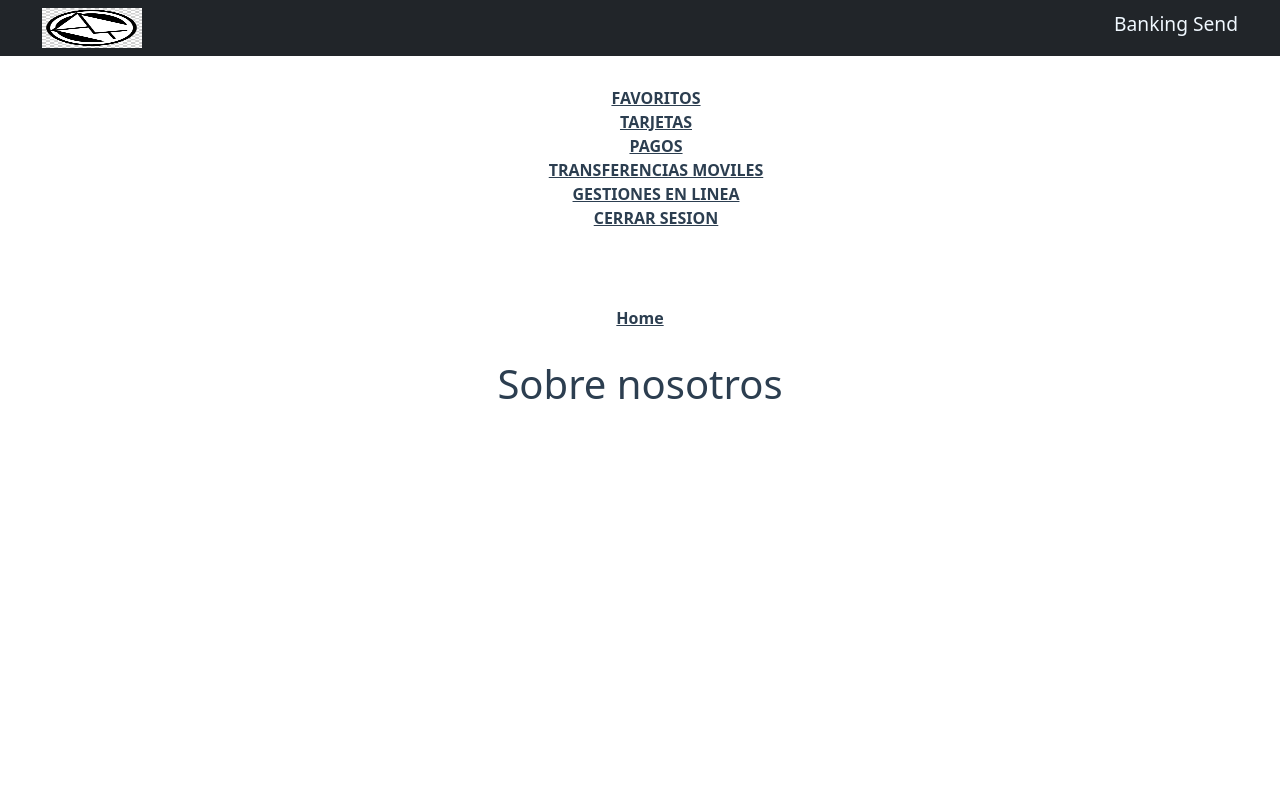
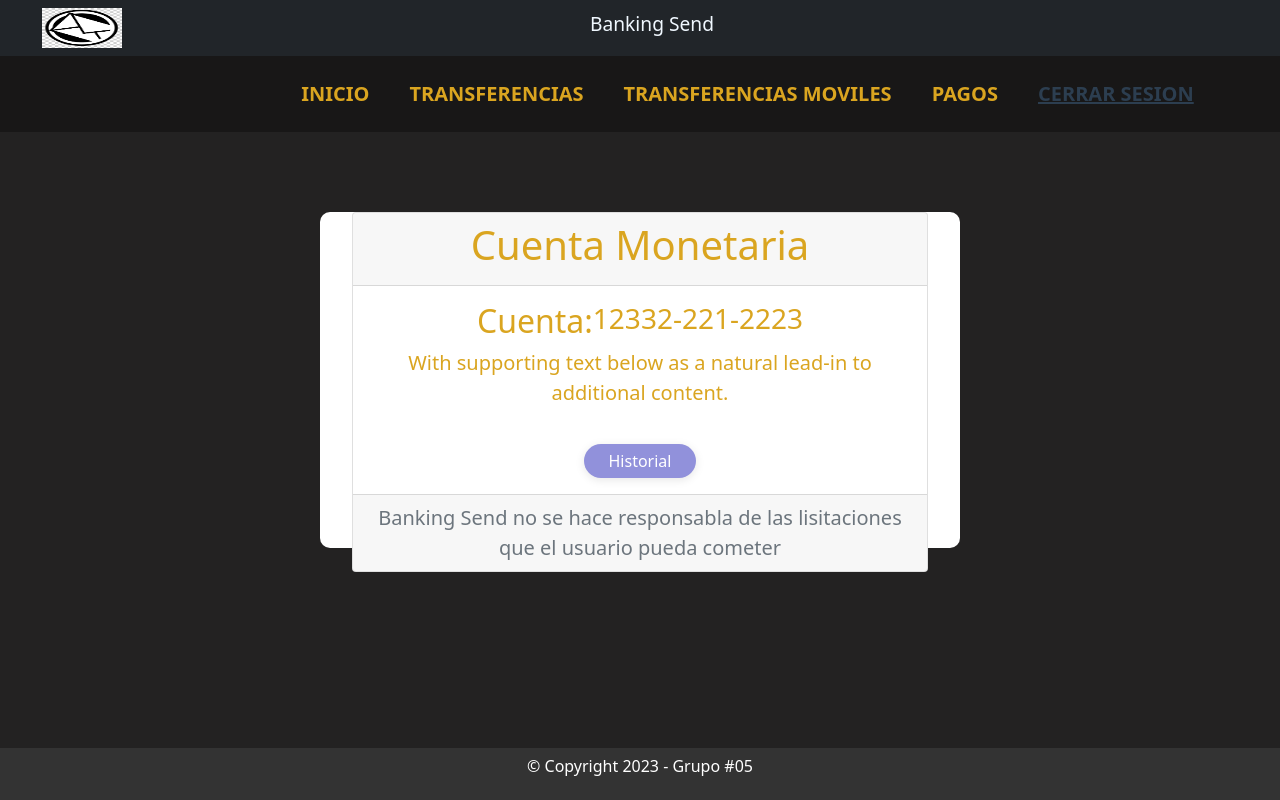
Before and after one commit to walter7f/Frontend_Banca_Virtual, a Vue app: page /about in a window 1280 px wide. Built offline with nearby package versions, Linux system fonts and the light colour scheme.

Commit message:
Diseños

```diff
--- a/src/components/About1.vue
+++ b/src/components/About1.vue
@@ -7,6 +7,7 @@
 
         <div class="cont1" >
             <h1>Inicio de Sesión</h1>
+            <div class="div">
             <form class="formas">
                 <label>
                     <i class='bx bx-envelope' ></i>
@@ -18,7 +19,7 @@
                 </label>
                 <button type="button"  class="btn-primary"><router-link to="/about">Ingresar</router-link></button>
             </form>
-
+            </div>
             <br>
         </div>
     </div>
@@ -45,6 +46,8 @@ list-style: none;
 }
 
 
+
+
 .formas label{
 display: flex;
 align-items: center;
@@ -53,10 +56,11 @@ border-radius: 20px;
 padding: 1px 10px;
 background-color: #fff;
 box-shadow: 0 2px 5px rgba(0,0,0,.1);
+
 }
 
 .formas label input{
-width: 40%;
+width: 100%;
 padding: 10px;
 background-color: #fff;
 border: none;
@@ -98,5 +102,14 @@ box-shadow: 0 2px 10px rgba(0, 0, 0, .1);
 .btn-primary input[type="submit"]:hover{
 background-color: #7a7a9a;
 }
+.div{
+	display: flex;
+	align-items: center;
+	justify-content: center;
+	width: 100%;
+	text-align: center;
+	border-top-right-radius: 20px;
+	border-bottom-right-radius: 5rem;
+}
 
 </style>
--- a/src/components/About3.vue
+++ b/src/components/About3.vue
@@ -1,24 +1,116 @@
 <template>
-    <nav><ul>
-        <li><a href="#">FAVORITOS</a></li>
-        <li><a href="#">TARJETAS</a></li>
-        <li><a href="#">PAGOS</a></li>
-        <li><a href="#">TRANSFERENCIAS MOVILES</a></li>
-        <li><a href="#">GESTIONES EN LINEA</a></li>
-        <li><a href="#">CERRAR SESION</a></li>
-    </ul></nav>
+<div class="principal">
+    <nav class="navbar navbar-light color">
+      <div class="container-fluid">
+        <a class="navbar-brand rutes" href="#">
 
-  <nav>
-    <router-link to="/">Home</router-link>
-  </nav>
-  <div class="about">
-    <h1>Sobre nosotros</h1>
-  </div>
+            <li class="item"><a @click="Inicio_1">INICIO</a></li>
+            <!--<li><a href="#">FAVORITOS</a></li>
+            <li><a href="#">TARJETAS</a></li>-->
+            <li class="item"><a @click="Transferencia_2">TRANSFERENCIAS</a></li>
+            <li class="item"><a @click="Transaccion_3">TRANSFERENCIAS MOVILES</a></li>
+            <li class="item"><a @click="Pagos_4">PAGOS</a></li>
+            <li class="item"><a href="#">CERRAR SESION</a></li>
+        </a>
+      </div>
+    </nav>
+      <div class="inicio" v-if="mov === 1">
+        <div  >
+        <Inicio/>
+        </div>
+      </div>
+
+      <div class="inicio" v-if="mov === 2">
+        <div >
+
+        <Transferencia/>
+        </div>
+      </div>
+
+      <div v-if="mov === 3">
+        <div>
+
+        <Transaccion/>
+        </div>
+      </div>
+      <div v-if="mov === 4">
+        <div>
+
+        <Pagos/>
+        </div>
+      </div>
+
+
+</div>
+<footer>
+    <p>&copy; Copyright 2023 - Grupo #05</p>
+  </footer>
 </template>
 
 
 <script>
+import Transferencia from './Transferencia.vue';
+import Transaccion from './Transaccion.vue';
+import Pagos from './Pagos.vue';
+import Inicio from './Inicio.vue';
+
 export default {
 name: 'About3',
+components: {
+    Transferencia,
+    Transaccion,
+    Pagos,
+    Inicio
+  },
+  data() {
+    return {
+      mov: 1,
+    };
+  },
+  methods: {
+    Inicio_1() {
+      this.mov = 1;
+    },
+    Transferencia_2() {
+      this.mov = 2;
+    },
+    Transaccion_3() {
+    this.mov = 3;
+    },
+    Pagos_4() {
+    this.mov = 4;
+    },
+  }
 }
 </script>
+<style>
+.principal{
+  max-width: 100%;
+  margin: 0 auto;
+  height: 91vh;
+  background: url('../assets/umg.png') center center no-repeat, rgb(35, 34, 34);
+  background-size: 100px;
+
+}
+.rutes{
+ display: flex;
+ justify-content:space-between;
+ align-items: center;
+ margin-left: 20%;
+ margin-right: 50%;
+
+}
+.item{
+ margin: 10px 20px 10px  20px;
+ color: goldenrod;
+ font-size: 20px;
+}
+.color{
+  background-color: rgb(24, 23, 23);
+}
+.inicio{
+  margin-top: 5rem;
+  justify-content: center;
+  align-items: center;
+}
+</style>
--- /dev/null
+++ b/src/components/Inicio.vue
@@ -0,0 +1,37 @@
+<template>
+<div class="container">
+    <div class="card text-center item">
+    <div class="card-header">
+           <h1>Cuenta Monetaria</h1>
+        </div>
+        <div class="card-body">
+            <div style="display: flex; justify-content: center;">
+            <h2 class="card-title">Cuenta: </h2> <h3> 12332-221-2223</h3>
+            </div>
+            <p class="card-text">With supporting text below as a natural lead-in to additional content.</p>
+            <a href="#" class="btn btn-primary">Historial</a>
+        </div>
+        <div class="card-footer text-muted">
+            Banking Send no se hace responsabla de las lisitaciones que el usuario pueda cometer
+        </div>
+    </div>
+
+</div>
+
+
+</template>
+<script>
+export default{
+    name:'Inicio'
+}
+</script>
+
+<style>
+.container{
+
+}
+.item{
+
+    margin-bottom: 10%;
+}
+</style>
--- /dev/null
+++ b/src/components/Pagos.vue
@@ -0,0 +1,10 @@
+<template>
+
+    <h1>Pagos</h1>
+
+</template>
+<script>
+export default{
+    name:'Pagos'
+}
+</script>
--- /dev/null
+++ b/src/components/Transaccion.vue
@@ -0,0 +1,10 @@
+<template>
+
+    <h1>Transacciones</h1>
+
+</template>
+<script>
+export default{
+    name:'Transacciones'
+}
+</script>
--- /dev/null
+++ b/src/components/Transferencia.vue
@@ -0,0 +1,58 @@
+<template>
+<div>
+    <div class="container">
+        <h1>Realizar Transaccion</h1>
+    <form class="row g-2" style="justify-content: center;">
+     <div class="col-md-5">
+    <label for="validationServer01" class="form-label">Cuenta a Debitar</label>
+    <input type="text" class="form-control is-valid" id="validationServer01" value="Mark" required>
+    <div class="valid-feedback">
+      Looks good!
+    </div>
+  </div>
+  <div class="col-md-5">
+    <label for="validationServer02" class="form-label">Cuenta a Creditar</label>
+    <input type="text" class="form-control is-valid" id="validationServer02" value="Otto" required>
+    <div class="valid-feedback">
+      Looks good!
+    </div>
+  </div>
+
+  <div class="col-md-5">
+    <label for="validationServer04" class="form-label">Cantidad a debitar</label>
+    <select class="form-select is-invalid" id="validationServer04" aria-describedby="validationServer04Feedback" required>
+      <option selected disabled value="">Choose...</option>
+      <option>...</option>
+    </select>
+    <div id="validationServer04Feedback" class="invalid-feedback">
+      Please select a valid state.
+    </div>
+  </div>
+  <div class="col-md-5">
+    <label for="validationServer05" class="form-label">Zip</label>
+    <input type="text" class="form-control is-invalid" id="validationServer05" aria-describedby="validationServer05Feedback" required>
+    <div id="validationServer05Feedback" class="invalid-feedback">
+      Please provide a valid zip.
+    </div>
+  </div>
+  <div class="col-12">
+    <button class="btn btn-primary" type="submit">Realizar Transferencia</button>
+  </div>
+</form>
+    </div>
+</div>
+</template>
+<script>
+export default{
+    name:'Transferencia'
+}
+</script>
+
+<style>
+.container{
+    background-color: white;
+    width: 50%;
+    height: 21rem;
+    border-radius: 10px;
+}
+</style>
--- a/src/views/AboutView.vue
+++ b/src/views/AboutView.vue
@@ -1,13 +1,15 @@
 <template>
 
-<nav class="navbar navbar-expand-lg bg-dark">
+<nav class="navbar  bg-dark">
+  <br>
         <div class="container-fluid">
-          <img src="../assets/email.png" alt="" width="100" height="40" class="d-inline">
+          <img src="../assets/email.png" alt="" width="80" height="40" class="d-inline">
           <h1 class="mynavs">Banking Send</h1>
           <button class="navbar-toggler" type="button" data-bs-toggle="collapse" data-bs-target="#navbarNav" aria-controls="navbarNav" aria-expanded="false" aria-label="Toggle navigation">
             <span class="navbar-toggler-icon"></span>
           </button>
         </div>
+        <br>
 </nav>
 
 <div v-if="mov === 1">
--- a/src/views/HomeView.vue
+++ b/src/views/HomeView.vue
@@ -89,7 +89,7 @@ export default {
 <style>
 
   .logo{
-    width: 900px;
+    width: 600px;
     height: 270px;
     padding: 2rem;
   }
@@ -115,6 +115,7 @@ export default {
     }
 
 .nav-link{
+  cursor: pointer;
   font-style: oblique;
   font-weight: 500 ;
   font-size: 20px;
```
Also changed, not shown: src/assets/umg.png (added).
